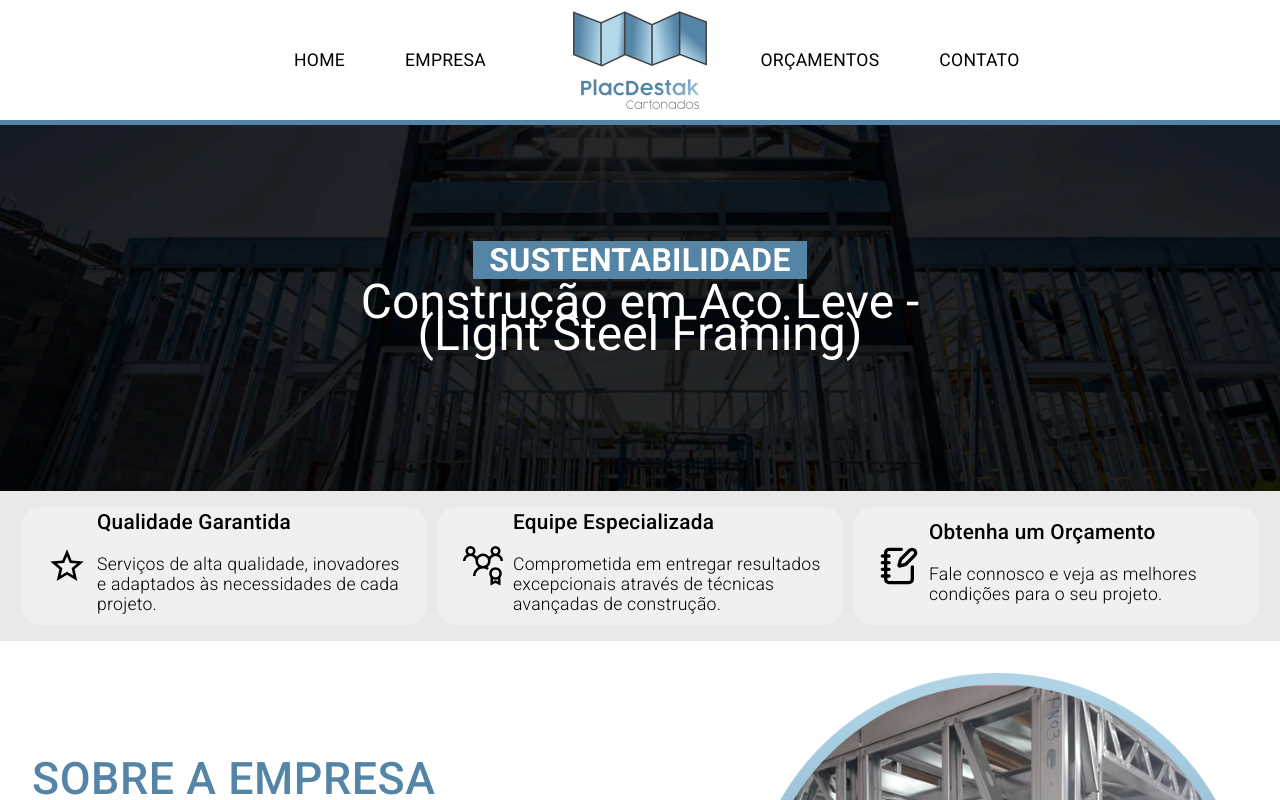
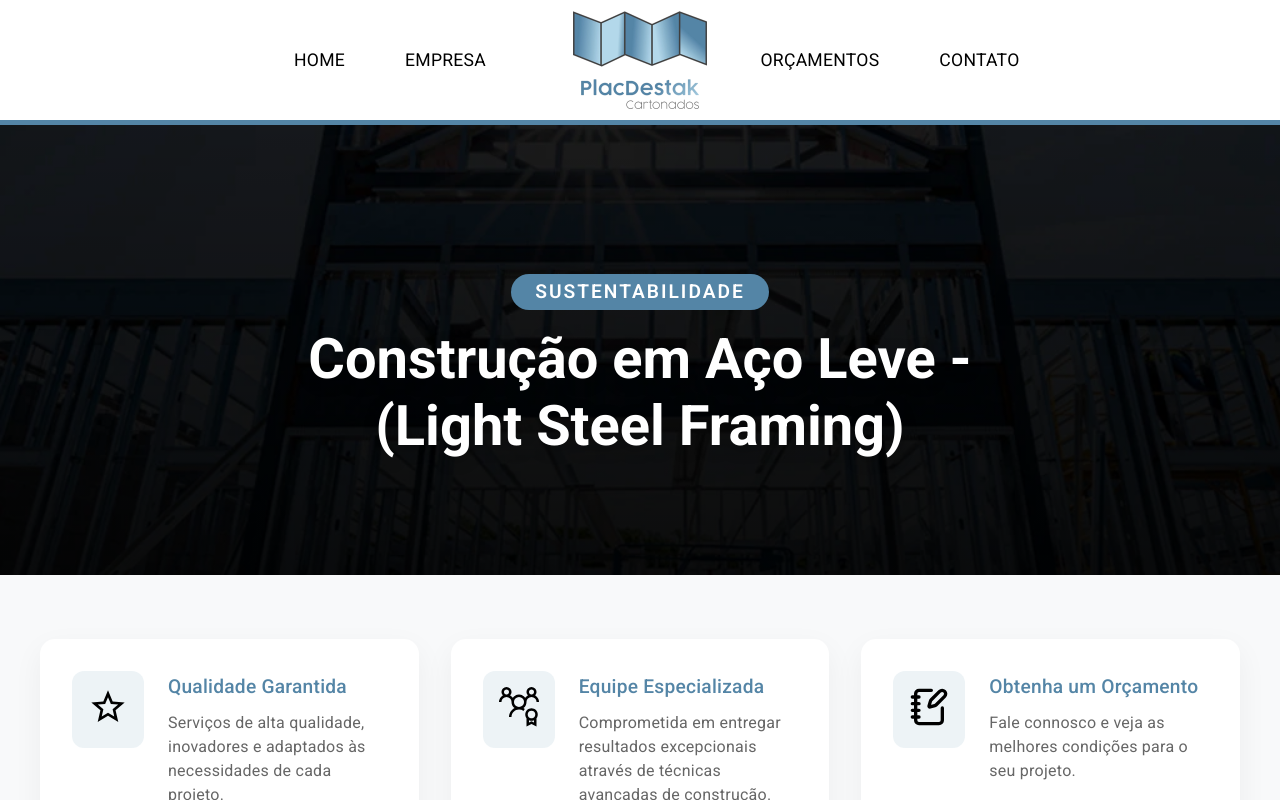
Before and after one commit to ynfleozin/site-placdestak, an Angular app: page /orcamentos in a window 1280 px wide. Both pictures are taken after a click on the item "HOME". Shown: the top 800 px of the page. Built offline with nearby package versions, Linux system fonts and the light colour scheme; a web font is replaced by a local one.

Commit message:
feat: redesign home page structure and update scss

```diff
--- a/src/app/pages/home/home.component.html
+++ b/src/app/pages/home/home.component.html
@@ -1,25 +1,29 @@
 <main>
   <section class="headline-section">
-    <div class="headline">
-      <span>{{ headlineText[headlineIndex].title }}</span>
-      <h1>{{ headlineText[headlineIndex].subtitle }}</h1>
-    </div>
-
+    <div class="overlay"></div>
     <img
       [src]="
         isMobile
           ? headlineText[headlineIndex].imgMobile
           : headlineText[headlineIndex].imgDesktop
       "
-      alt="Banner"
+      alt="Banner PlacDestak"
+      class="banner-img fade-in-image"
     />
+
+    <div class="headline slide-up-text">
+      <span>{{ headlineText[headlineIndex].title }}</span>
+      <h1>{{ headlineText[headlineIndex].subtitle }}</h1>
+    </div>
   </section>
 
   <section class="features-section">
-    <div class="features">
-      @for (feature of features; track feature) {
-        <div class="feature-item">
-          <img [src]="feature.icon" class="feature-icon" />
+    <div class="features-grid">
+      @for (feature of features; track feature.title) {
+        <div class="feature-card">
+          <div class="icon-wrapper">
+            <img [src]="feature.icon" [alt]="feature.title" />
+          </div>
           <div class="feature-text">
             <h2>{{ feature.title }}</h2>
             <p>{{ feature.text }}</p>
@@ -30,59 +34,64 @@
   </section>
 
   <section class="about-section">
+    <div class="about-content">
       <div class="about-info">
         <h2>SOBRE A EMPRESA</h2>
         <p>
           A PlacDestak é uma empresa dedicada à Construção em Aço Leve - LSF
-        (Light Steel Framing) e aplicação de tetos falsos e divisórias em Gesso
-        Cartonado (Pladur). Nossa história começou em 2008, quando as atividades
-        foram iniciadas, e posteriormente, em 2019, a empresa foi oficialmente
-        fundada com o objetivo de melhor atender aos clientes. Ao longo dos
-        anos, a PlacDestak tem se empenhado em oferecer soluções sustentáveis,
-        eficientes e inovadoras adaptadas às necessidades de cada projeto.
+          (Light Steel Framing) e aplicação de tetos falsos e divisórias em
+          Gesso Cartonado (Pladur). Nossa história começou em 2008, e em 2019
+          fomos oficialmente fundados com o objetivo de melhor atender aos
+          nossos clientes.
+        </p>
+        <p>
           Trabalhamos diariamente para lhe prestar um serviço personalizado de
           qualidade e excelência, combinando conhecimento técnico e matérias
-        primas ecoeficientes. Atuamos em todo o território nacional.
+          primas ecoeficientes em todo o território nacional.
         </p>
       </div>
-    <img ngSrc="assets/imgs/aboutImage.png" width="500" height="500" />
+      <div class="about-image-wrapper">
+        <img src="assets/imgs/aboutImage.png" alt="Sobre a PlacDestak" />
+      </div>
+    </div>
   </section>
 
   <section class="services-section">
-    <div class="services-text">
+    <div class="section-header">
       <h2>EXPERIÊNCIA E QUALIDADE</h2>
-      <h3>
-        Construção em Aço Leve - LSF (Light Steel Framing) & Instalação de Gesso
-        Cartonado
-      </h3>
+      <h3>Soluções em Aço Leve (LSF) & Gesso Cartonado</h3>
     </div>
-    <div class="services">
-      @for (service of services; track service) {
-        <div class="services-item">
+
+    <div class="services-grid">
+      @for (service of services; track service.title) {
+        <div class="service-card">
+          <div class="card-image">
+            <img [src]="service.img" [alt]="service.title" />
+          </div>
+          <div class="card-body">
             <h3>{{ service.title }}</h3>
             <p>{{ service.description }}</p>
 
             @if ((service.advantages ?? []).length > 0) {
-            <ul>
+              <ul class="advantages-list">
                 @for (advantage of service.advantages; track advantage) {
                   <li>{{ advantage }}</li>
                 }
               </ul>
             }
-
-          <img [src]="service.img" alt="Service" />
+          </div>
         </div>
       }
     </div>
   </section>
 
   <section class="portfolio-section">
-    <div class="portfolio-text">
+    <div class="section-header">
       <h2>NOSSO PORTFÓLIO</h2>
       <h3>Veja alguns trabalhos realizados</h3>
     </div>
 
-    <div class="portfolio">
+    <div class="portfolio-grid">
       @for (p of portfolioImgs; track p.title) {
         <app-portfolio-card [item]="p" />
       }
--- a/src/app/pages/home/home.component.scss
+++ b/src/app/pages/home/home.component.scss
@@ -1,311 +1,351 @@
 @import "../../../color-variables.scss";
 
+@keyframes fadeUp {
+  from {
+    opacity: 0;
+    transform: translateY(30px);
+  }
+
+  to {
+    opacity: 1;
+    transform: translateY(0);
+  }
+}
+
+@keyframes fadeIn {
+  from {
+    opacity: 0;
+  }
+
+  to {
+    opacity: 1;
+  }
+}
+
+// Banner
 .headline-section {
+  position: relative;
+  height: 50vh;
+  min-height: 500px;
   display: flex;
   justify-content: center;
   align-items: center;
-  position: relative;
+  overflow: hidden;
+
+  .overlay {
+    position: absolute;
+    top: 0;
+    left: 0;
+    width: 100%;
+    height: 100%;
+    background: linear-gradient(to bottom, rgba(0, 0, 0, 0.3) 0%, rgba(0, 0, 0, 0.7) 100%);
+    z-index: 1;
+  }
+
+  .banner-img {
+    position: absolute;
+    top: 0;
+    left: 0;
+    width: 100%;
+    height: 100%;
+    object-fit: cover;
+    z-index: 0;
+    animation: fadeIn 1s ease-in-out;
+  }
 
   .headline {
-    position: absolute;
+    position: relative;
+    z-index: 2;
     text-align: center;
+    max-width: 800px;
+    padding: 0 2rem;
+    animation: fadeUp 0.8s ease-out forwards;
 
     span {
-      padding: 0 1rem;
+      display: inline-block;
+      padding: 0.5rem 1.5rem;
       background-color: $primary-color;
-      color: #ffff;
-      font-size: 2rem;
-      font-weight: 700;
+      color: #fff;
+      font-size: 1.2rem;
+      font-weight: 600;
+      letter-spacing: 2px;
+      border-radius: 30px;
+      margin-bottom: 1rem;
+      text-transform: uppercase;
     }
 
     h1 {
-      width: 600px;
-      font-size: 3rem;
-      margin-top: 10px;
-      color: #ffff;
+      font-size: 3.5rem;
+      line-height: 1.2;
+      color: #fff;
+      font-weight: 700;
+      text-shadow: 0 4px 15px rgba(0, 0, 0, 0.3);
+    }
   }
 }
 
+.section-header {
+  text-align: center;
+  margin-bottom: 3rem;
 
-  img {
-    width: 100%;
-    height: auto;
-    display: block;
+  h2 {
+    font-size: 1.1rem;
+    font-weight: 600;
+    color: $secondary-color;
+    letter-spacing: 1px;
+    text-transform: uppercase;
+    margin-bottom: 0.5rem;
+  }
+
+  h3 {
+    max-width: 800px;
+    margin: 0 auto;
+    font-size: 2.5rem;
+    color: $primary-color;
+    font-weight: 700;
   }
 }
 
+// Features
 .features-section {
-  display: flex;
-  height: 150px;
-  justify-content: center;
-  background-color: #E9E9E9;
-  padding: 1rem;
+  background-color: #f8f9fa;
+  padding: 4rem 2rem;
+  margin-top: -50px;
+  position: relative;
+  z-index: 3;
 
-  .features {
-    display: flex;
-    justify-content: space-between;
+  .features-grid {
+    max-width: 1200px;
+    margin: 0 auto;
+    display: grid;
+    grid-template-columns: repeat(auto-fit, minmax(300px, 1fr));
+    gap: 2rem;
   }
 
-  .feature-item {
+  .feature-card {
+    background: #fff;
+    padding: 2rem;
+    border-radius: 15px;
+    box-shadow: 0 10px 30px rgba(0, 0, 0, 0.05);
     display: flex;
-    align-items: center;
-    flex: 1;
-    text-align: left;
+    align-items: flex-start;
+    gap: 1.5rem;
+    transition: transform 0.3s ease, box-shadow 0.3s ease;
+
+    &:hover {
+      transform: translateY(-5px);
+      box-shadow: 0 15px 35px rgba(0, 0, 0, 0.1);
+    }
+
+    .icon-wrapper {
+      background: rgba($primary-color, 0.1);
       padding: 1rem;
-    border-radius: 20px;
-    background: #f0f0f0;
-    margin: 0 5px;
+      border-radius: 12px;
 
-    .feature-icon {
+      img {
         width: 40px;
         height: 40px;
-      margin: 0 10px;
+      }
     }
 
     .feature-text {
       h2 {
-        font-size: 1.3rem;
-        font-weight: 500;
+        font-size: 1.2rem;
+        color: $primary-color;
+        margin-bottom: 0.5rem;
       }
 
       p {
-        font-size: 1.1rem;
-        font-weight: 300;
+        font-size: 1rem;
+        color: #666;
+        line-height: 1.5;
+      }
     }
   }
 }
 
-  .feature-item:hover {
-    background: #ffff;
+// Sobre
+.about-section {
+  padding: 6rem 2rem;
+  max-width: 1200px;
+  margin: 0 auto;
+
+  .about-content {
+    display: flex;
+    align-items: center;
+    gap: 4rem;
+
+    .about-info {
+      flex: 1;
+
+      h2 {
+        font-size: 2.5rem;
+        color: $primary-color;
+        margin-bottom: 1.5rem;
+        position: relative;
+        padding-bottom: 10px;
+
+        &::after {
+          content: '';
+          position: absolute;
+          left: 0;
+          bottom: 0;
+          width: 60px;
+          height: 4px;
+          background: $secondary-color;
         }
       }
 
-.about-section {
-  display: flex;
-  justify-content: center;
-  align-items: center;
-  padding: 2rem;
-  gap: 50px;
-
-  .about-info {
-    text-align: left;
-    width: 600px;
-    margin-right: 100px;
-
-    h2 {
-      color: $primary-color;
-      font-size: 2.8rem;
-      margin-bottom: 15px;
+      p {
+        font-size: 1.15rem;
+        color: #444;
+        line-height: 1.7;
+        margin-bottom: 1rem;
+      }
     }
 
-    p {
-      color: $primary-text;
-      font-size: 1.3rem;
-      font-weight: 300;
+    .about-image-wrapper {
+      flex: 1;
+
+      img {
+        width: 100%;
+        border-radius: 20px;
+        box-shadow: 0 20px 40px rgba(0, 0, 0, 0.15);
+      }
     }
   }
 }
 
+// Serviços
 .services-section {
+  padding: 6rem 2rem;
+  background-color: #f8f9fa;
+
+  .services-grid {
+    max-width: 1200px;
+    margin: 0 auto;
+    display: grid;
+    grid-template-columns: repeat(auto-fit, minmax(350px, 1fr));
+    gap: 3rem;
+  }
+
+  .service-card {
+    background: #fff;
+    border-radius: 20px;
+    overflow: hidden;
+    box-shadow: 0 10px 30px rgba(0, 0, 0, 0.08);
     display: flex;
     flex-direction: column;
-  padding: 2rem;
-  gap: 2rem;
-  justify-content: center;
-  align-items: center;
-  text-align: center;
+    transition: transform 0.3s ease;
 
-  .services-text {
-    h2 {
-      font-weight: 500;
-      font-size: 1.2rem;
-      color: $secondary-color;
+    &:hover {
+      transform: translateY(-8px);
     }
 
-    h3 {
-      max-width: 900px;
+    .card-image {
+      height: 250px;
+      overflow: hidden;
+
+      img {
         width: 100%;
-      font-weight: 700;
-      font-size: 2.8rem;
-      color: $primary-color;
-      margin: 0 auto;
+        height: 100%;
+        object-fit: cover;
+        transition: transform 0.5s ease;
       }
     }
 
-  .services {
-    display: flex;
-    flex-wrap: wrap;
-    justify-content: center;
-    gap: 3rem;
+    &:hover .card-image img {
+      transform: scale(1.05);
+    }
 
-    .services-item {
-      width: 400px;
-      max-width: 100%;
-      height: auto;
-      border-radius: 30px;
-      background: #f0f0f0;
+    .card-body {
+      padding: 2.5rem;
       display: flex;
       flex-direction: column;
-      align-items: center;
-      justify-content: space-between;
-      padding: 2rem;
-      text-align: center;
+      flex: 1;
 
       h3 {
-        font-size: 1.5rem;
+        font-size: 1.6rem;
+        color: $primary-color;
+        margin-bottom: 1rem;
       }
 
       p {
-        font-size: 1.1rem;
-        font-weight: 300;
-        text-align: justify;
+        color: #555;
+        line-height: 1.6;
+        margin-bottom: 1.5rem;
       }
 
-      ul {
-        text-align: left;
+      .advantages-list {
+        list-style: none;
+        padding: 0;
+        margin-top: auto;
 
         li {
-          margin: 5px;
+          position: relative;
+          padding-left: 25px;
+          margin-bottom: 8px;
+          color: #444;
+          font-size: 0.95rem;
+
+          &::before {
+            content: '✓';
+            color: $secondary-color;
+            position: absolute;
+            left: 0;
+            font-weight: bold;
           }
         }
-
-      img {
-        width: 100%;
       }
-
     }
   }
 }
 
+// Portfólio
 .portfolio-section {
-  display: flex;
-  flex-direction: column;
-  justify-content: center;
-  align-items: center;
-  text-align: center;
+  padding: 6rem 2rem;
+  max-width: 1200px;
+  margin: 0 auto;
 
-  .portfolio-text {
-    margin: 2rem;
-
-    h2 {
-      font-weight: 500;
-      font-size: 1.2rem;
-      color: $secondary-color;
-    }
-
-    h3 {
-      width: 900px;
-      font-weight: 700;
-      font-size: 2.5rem;
-      color: $primary-color;
+  .portfolio-grid {
+    display: grid;
+    grid-template-columns: repeat(auto-fit, minmax(300px, 1fr));
+    gap: 2rem;
+    justify-items: center;
   }
 }
 
-  .portfolio {
-    display: flex;
-    flex-wrap: wrap;
-    justify-content: center;
-    align-items: center;
-  }
+// Responsividade
+@media (max-width: 768px) {
+  .headline-section {
+    height: 70vh;
+
+    .headline {
+      h1 {
+        font-size: 2.2rem;
       }
 
-@media (max-width: 768px) {
-  .headline-section {
-    .headline {
       span {
-        font-size: 1.5rem;
-      }
-
-      h1 {
-        width: 100%;
-        font-size: 2.5rem;
+        font-size: 1rem;
       }
     }
   }
 
   .features-section {
-    display: none;
+    margin-top: 0;
   }
 
-  .about-section {
-    justify-content: center;
+  .about-section .about-content {
     flex-direction: column;
+    text-align: center;
 
-    .about-info {
-      width: 100%;
-      align-items: center;
-      justify-content: center;
-      text-align: center;
-      margin-right: 0;
-
-      h2 {
-        font-size: 2rem;
-      }
-
-      p {
-        font-size: 1rem;
-        text-align: justify;
+    .about-info h2::after {
+      left: 50%;
+      transform: translateX(-50%);
     }
   }
 
-    img {
-      width: 100%;
-      height: auto;
+  .section-header h3 {
+    font-size: 1.8rem;
   }
 }
-
-  .services-section {
-    .services-text {
-      h2 {
-        font-size: 1rem;
-      }
-
-      h3 {
-        width: 100%;
-        font-size: 2rem;
-      }
-    }
-
-    .services {
-      align-items: center;
-      width: 100%;
-      height: auto;
-
-      .services-item {
-        max-width: 300px;
-        gap: 1rem;
-      }
-    }
-  }
-
-  .portfolio-section {
-    .portfolio-text {
-      h2 {
-        font-size: 1rem;
-      }
-
-      h3 {
-        max-width: 350px;
-        font-size: 2rem;
-      }
-    }
-  }
-}
-
-@media(max-width: 1024px) {
-  .main-section {
-    flex-direction: row;
-  }
-
-  .about-section {
-    flex-direction: column;
-    text-align: justify;
-
-  }
-
-  .services-section {
-    .services {
-      flex-direction: column;
-    }
-  }
-}
--- a/src/app/pages/home/home.component.ts
+++ b/src/app/pages/home/home.component.ts
@@ -8,7 +8,6 @@ import {
   NgZone,
 } from '@angular/core';
 import { isPlatformBrowser } from '@angular/common';
-import { NgOptimizedImage } from '@angular/common';
 import {
   FEATURES,
   HEADLINE_TEXT,
@@ -20,7 +19,7 @@ import { PortfolioCardComponent } from '../../components/portfolio-card/portfoli
 @Component({
   selector: 'app-home',
   standalone: true,
-  imports: [NgOptimizedImage, PortfolioCardComponent],
+  imports: [ PortfolioCardComponent],
   templateUrl: './home.component.html',
   styleUrl: './home.component.scss',
 })
```
Lines whose indentation alone changed are shown as unchanged.
